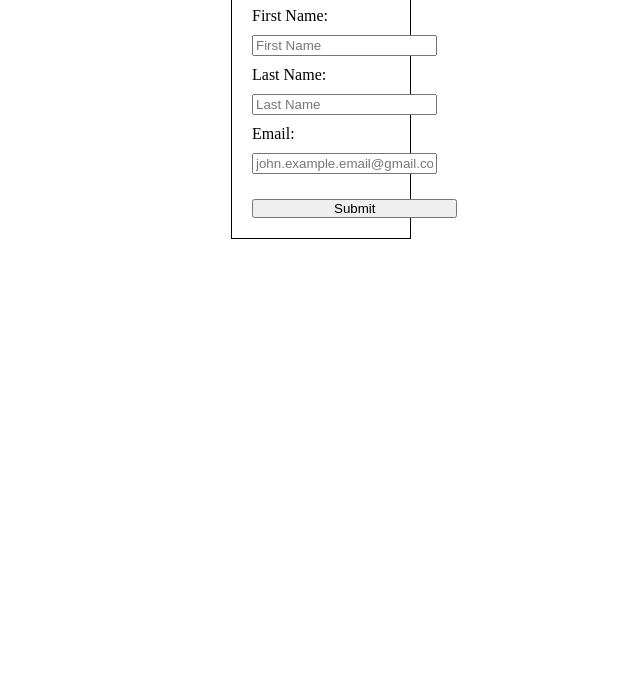
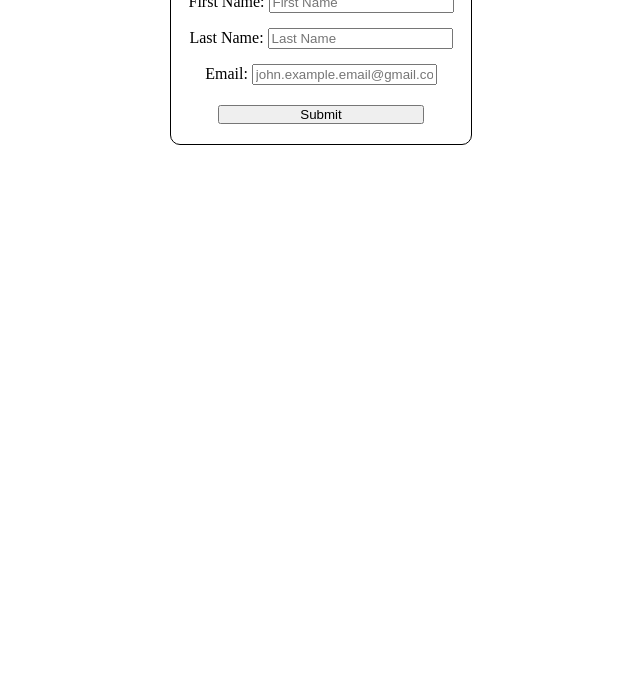
Before and after one commit to DanReinhard/newProject, a plain HTML site: page contact.html in a window 1280 px wide. Shown: the part 124-800 px from the top of the page, without its empty margins (319-959 px from the left). Drawn offline with Linux system fonts and the light colour scheme.

Commit message:
Made changes to css and contact.html so that labels were put for the inputs

```diff
--- a/contact.html
+++ b/contact.html
@@ -7,11 +7,11 @@
         </head>
             <body>
                 <h1>Contact Me</h1>
-                <p class="first-name">First Name:</p>
-                <input type="text" id="first-name" placeholder="First Name">
-                <p class="last-name">Last Name:</p>
-                <input type="text" id="last-name" placeholder="Last Name">
-                <p class="email">Email:</p>
+                <label for="first-name" class="first-name">First Name:</label>
+                <input type="text" id="first-name" placeholder="First Name"><br>
+                <label class="last-name">Last Name:</label>
+                <input type="text" id="last-name" placeholder="Last Name"><br>
+                <label class="email">Email:</label>
                 <input type="text" id="email" placeholder="john.example.email@gmail.com"><br>
                 <input type="submit" id="submit">
             </body>
--- a/main.css
+++ b/main.css
@@ -1,13 +1,18 @@
+
 body {
-    margin: 50px 550px;
+    margin: 0 auto;
     border: 1px black solid;
+    border-radius: 10px;
+    width: 300px;
+    margin: 20px auto;
+    text-align: center;
 
 }
 h1{
     text-align: center;
 }
-p, input {
-    margin: 5px 20px;
+input, label {
+    margin-top: 15px
 }
 #submit {
     margin: 20px;
```
